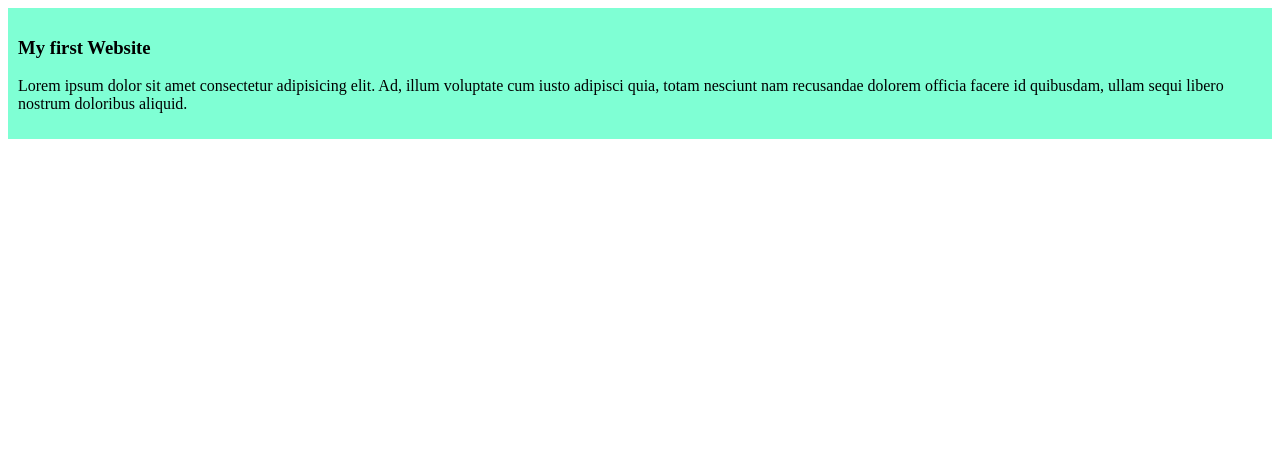
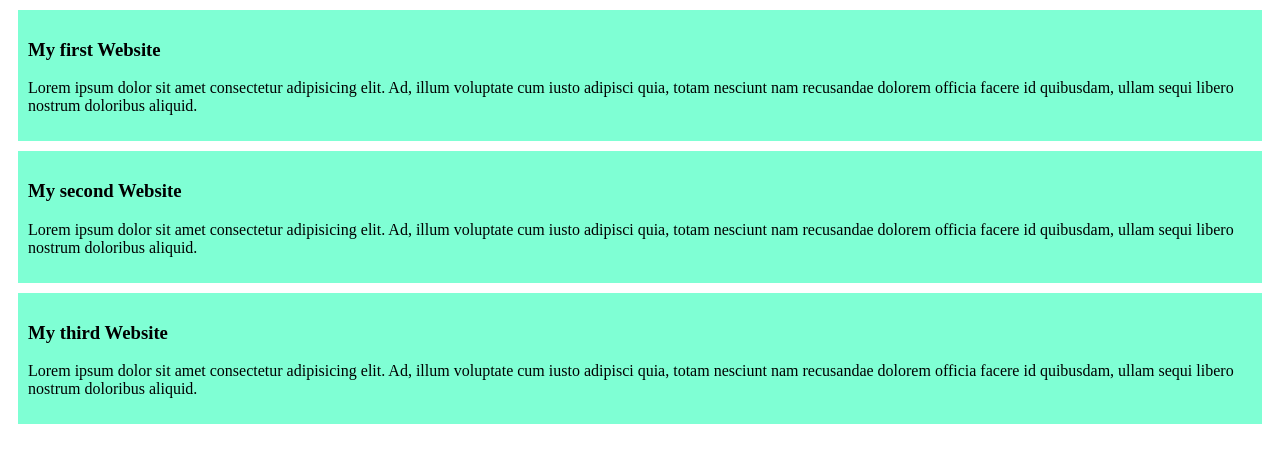
Before and after one commit to Hossain-Akash/my-simple-website, a plain HTML site: page index.html in a window 1280 px wide. Drawn offline with Linux system fonts and the light colour scheme.

Commit message:
Added second and third blog

```diff
--- a/index.html
+++ b/index.html
@@ -11,5 +11,13 @@
     <h3>My first Website</h3>
     <p>Lorem ipsum dolor sit amet consectetur adipisicing elit. Ad, illum voluptate cum iusto adipisci quia, totam nesciunt nam recusandae dolorem officia facere id quibusdam, ullam sequi libero nostrum doloribus aliquid.</p>
     </div>
+    <div>
+    <h3>My second Website</h3>
+    <p>Lorem ipsum dolor sit amet consectetur adipisicing elit. Ad, illum voluptate cum iusto adipisci quia, totam nesciunt nam recusandae dolorem officia facere id quibusdam, ullam sequi libero nostrum doloribus aliquid.</p>
+    </div>
+    <div>
+    <h3>My third Website</h3>
+    <p>Lorem ipsum dolor sit amet consectetur adipisicing elit. Ad, illum voluptate cum iusto adipisci quia, totam nesciunt nam recusandae dolorem officia facere id quibusdam, ullam sequi libero nostrum doloribus aliquid.</p>
+    </div>
 </body>
 </html>
--- a/styles/blog.css
+++ b/styles/blog.css
@@ -1,4 +1,5 @@
 div{
     background-color: aquamarine;
     padding: 10px;
+    margin: 10px;
 }
```
